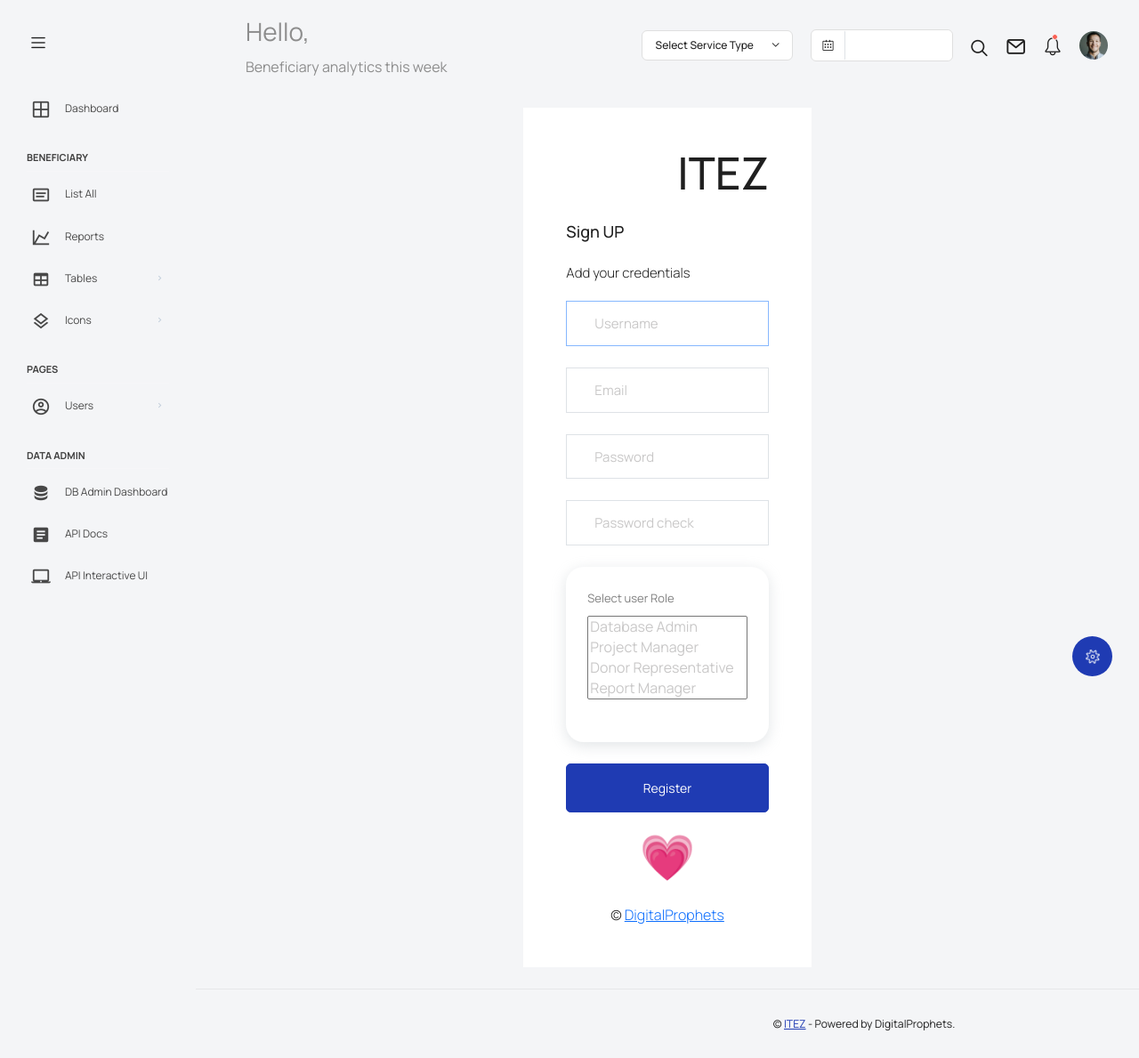
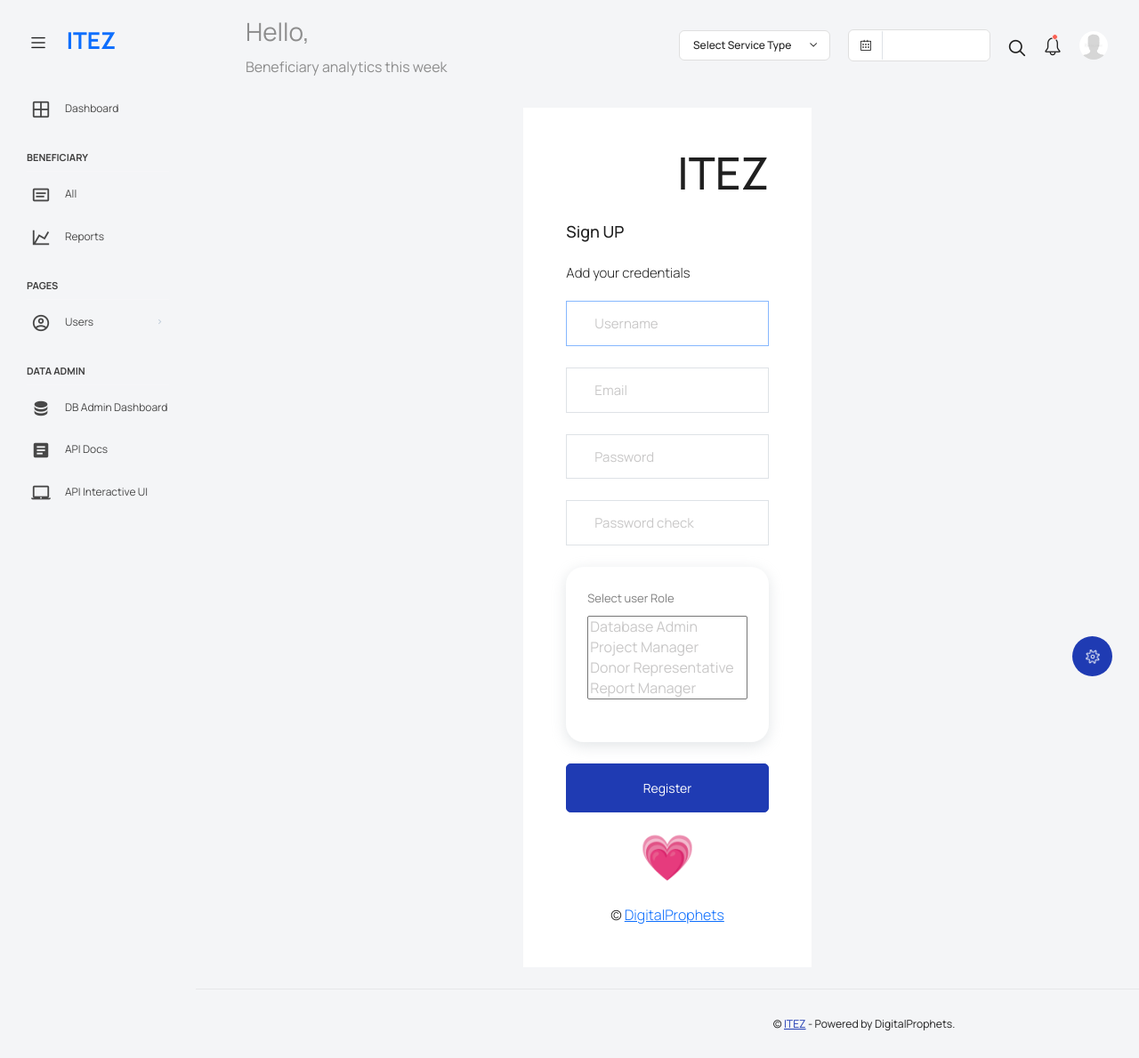
Before and after one commit to wearethepioneers18/itez, a Django app: page /register/ in a window 1280 px wide. Shown: the whole page at 89% size. Run offline with Django 3.2, Linux system fonts and the light colour scheme; parts of the project's set-up code (start-up, migrations or seed data) failed here and were passed over; some libraries are stand-ins or nearby versions.

Commit message:
Add base hold avatar

```diff
--- a/itez/templates/includes/navigation.html
+++ b/itez/templates/includes/navigation.html
@@ -7,11 +7,13 @@
         </div>
         <div>
           <a class="navbar-brand brand-logo" href="/">
-            <h1 style="padding-left:3em">ITEZ</h1>
             <!-- <img src="/static/assets/images/logo.svg" alt="logo" /> -->
           </a>
-          <a class="navbar-brand brand-logo-mini" href="/">
+          <!-- <a class="navbar-brand brand-logo-mini" href="/">
             <img src="/static/assets/images/logo-mini.svg" alt="logo" />
+          </a> -->
+          <a href="/" style="text-decoration: none;">
+            <h2 style="padding-left:0.3em"><b>ITEZ</b></h2>
           </a>
         </div>
       </div>
@@ -64,44 +66,7 @@
               <input type="search" class="form-control" placeholder="Search Here" title="Search here">
             </form>
           </li>
-          <li class="nav-item dropdown">
-            <a class="nav-link count-indicator" id="notificationDropdown" href="#" data-bs-toggle="dropdown">
-              <i class="icon-mail icon-lg"></i>
-            </a>
-            <div class="dropdown-menu dropdown-menu-right navbar-dropdown preview-list pb-0" aria-labelledby="notificationDropdown">
-              <a class="dropdown-item py-3 border-bottom">
-                <p class="mb-0 font-weight-medium float-left">You have 4 new notifications </p>
-                <span class="badge badge-pill badge-primary float-right">View all</span>
-              </a>
-              <a class="dropdown-item preview-item py-3">
-                <div class="preview-thumbnail">
-                  <i class="mdi mdi-alert m-auto text-primary"></i>
-                </div>
-                <div class="preview-item-content">
-                  <h6 class="preview-subject fw-normal text-dark mb-1">Application Error</h6>
-                  <p class="fw-light small-text mb-0"> Just now </p>
-                </div>
-              </a>
-              <a class="dropdown-item preview-item py-3">
-                <div class="preview-thumbnail">
-                  <i class="mdi mdi-settings m-auto text-primary"></i>
-                </div>
-                <div class="preview-item-content">
-                  <h6 class="preview-subject fw-normal text-dark mb-1">Settings</h6>
-                  <p class="fw-light small-text mb-0"> Private message </p>
-                </div>
-              </a>
-              <a class="dropdown-item preview-item py-3">
-                <div class="preview-thumbnail">
-                  <i class="mdi mdi-airballoon m-auto text-primary"></i>
-                </div>
-                <div class="preview-item-content">
-                  <h6 class="preview-subject fw-normal text-dark mb-1">New user registration</h6>
-                  <p class="fw-light small-text mb-0"> 2 days ago </p>
-                </div>
-              </a>
-            </div>
-          </li>
+
           <li class="nav-item dropdown">
             <a class="nav-link count-indicator" id="countDropdown" href="#" data-bs-toggle="dropdown" aria-expanded="false">
               <i class="icon-bell"></i>
@@ -109,52 +74,40 @@
             </a>
             <div class="dropdown-menu dropdown-menu-right navbar-dropdown preview-list pb-0" aria-labelledby="countDropdown">
               <a class="dropdown-item py-3">
-                <p class="mb-0 font-weight-medium float-left">You have 7 unread mails </p>
+                <p class="mb-0 font-weight-medium float-left">You have 2 unread notifications </p>
                 <span class="badge badge-pill badge-primary float-right">View all</span>
               </a>
               <div class="dropdown-divider"></div>
               <a class="dropdown-item preview-item">
                 <div class="preview-thumbnail">
-                  <img src="/static/assets/images/faces/face10.jpg" alt="image" class="img-sm profile-pic">
+                  <img src="/static/assets/images/faces/female.jpeg" alt="image" class="img-sm profile-pic">
                 </div>
                 <div class="preview-item-content flex-grow py-2">
-                  <p class="preview-subject ellipsis font-weight-medium text-dark">Marian Garner </p>
-                  <p class="fw-light small-text mb-0"> The meeting is cancelled </p>
+                  <p class="preview-subject ellipsis font-weight-medium text-dark">Database Admin </p>
+                  <p class="fw-light small-text mb-0"> Added 3 new beneficiaries </p>
                 </div>
               </a>
               <a class="dropdown-item preview-item">
                 <div class="preview-thumbnail">
-                  <img src="/static/assets/images/faces/face12.jpg" alt="image" class="img-sm profile-pic">
+                  <img src="/static/assets/images/faces/male.jpeg" alt="image" class="img-sm profile-pic">
                 </div>
                 <div class="preview-item-content flex-grow py-2">
-                  <p class="preview-subject ellipsis font-weight-medium text-dark">David Grey </p>
-                  <p class="fw-light small-text mb-0"> The meeting is cancelled </p>
-                </div>
-              </a>
-              <a class="dropdown-item preview-item">
-                <div class="preview-thumbnail">
-                  <img src="/static/assets/images/faces/face1.jpg" alt="image" class="img-sm profile-pic">
-                </div>
-                <div class="preview-item-content flex-grow py-2">
-                  <p class="preview-subject ellipsis font-weight-medium text-dark">Travis Jenkins </p>
-                  <p class="fw-light small-text mb-0"> The meeting is cancelled </p>
+                  <p class="preview-subject ellipsis font-weight-medium text-dark">Report Manager </p>
+                  <p class="fw-light small-text mb-0"> Requested a new report generation on benefficiaries </p>
                 </div>
               </a>
             </div>
           </li>
           <li class="nav-item dropdown d-none d-lg-block user-dropdown">
             <a class="nav-link" id="UserDropdown" href="#" data-bs-toggle="dropdown" aria-expanded="false">
-              <img class="img-xs rounded-circle" src="/static/assets/images/faces/face8.jpg" alt="Profile image"> </a>
+              <img class="img-xs rounded-circle" src="/static/assets/images/faces/male.jpeg" alt="Profile image"> </a>
             <div class="dropdown-menu dropdown-menu-right navbar-dropdown" aria-labelledby="UserDropdown">
               <div class="dropdown-header text-center">
-                <img class="img-md rounded-circle" src="/static/assets/images/faces/face8.jpg" alt="Profile image">
-                <p class="mb-1 mt-3 font-weight-semibold">Allen Moreno</p>
-                <p class="fw-light text-muted mb-0">allenmoreno@gmail.com</p>
+                <img class="img-md rounded-circle" src="/static/assets/images/faces/male.jpeg" alt="Profile image">
+                <p class="mb-1 mt-3 font-weight-semibold">{{ request.user.first_name|title }} {{ request.user.last_name|title }}</p>
+                <p class="fw-light text-muted mb-0">{{request.user.username}}</p>
               </div>
               <a class="dropdown-item"><i class="dropdown-item-icon mdi mdi-account-outline text-primary me-2"></i> My Profile <span class="badge badge-pill badge-danger">1</span></a>
-              <a class="dropdown-item"><i class="dropdown-item-icon mdi mdi-message-text-outline text-primary me-2"></i> Messages</a>
-              <a class="dropdown-item"><i class="dropdown-item-icon mdi mdi-calendar-check-outline text-primary me-2"></i> Activity</a>
-              <a class="dropdown-item"><i class="dropdown-item-icon mdi mdi-help-circle-outline text-primary me-2"></i> FAQ</a>
               <a href="{% url 'logout' %}" class="dropdown-item">
                 <i class="dropdown-item-icon mdi mdi-power text-primary me-2"></i>Sign Out</a>
             </div>
--- a/itez/templates/includes/right-sidebar.html
+++ b/itez/templates/includes/right-sidebar.html
@@ -8,10 +8,10 @@
           <div class="sidebar-bg-options" id="sidebar-dark-theme"><div class="img-ss rounded-circle bg-dark border me-3"></div>Dark</div>
           <p class="settings-heading mt-2">HEADER SKINS</p>
           <div class="color-tiles mx-0 px-4">
-            <div class="tiles success"></div>
+            <!-- <div class="tiles success"></div>
             <div class="tiles warning"></div>
             <div class="tiles danger"></div>
-            <div class="tiles info"></div>
+            <div class="tiles info"></div> -->
             <div class="tiles dark"></div>
             <div class="tiles default"></div>
           </div>
--- a/itez/templates/includes/sidebar.html
+++ b/itez/templates/includes/sidebar.html
@@ -12,7 +12,7 @@
           <li class="nav-item">
             <a class="nav-link" href="/list_beneficiary">
               <i class="menu-icon mdi mdi-card-text-outline"></i>
-              <span class="menu-title">List All</span>
+              <span class="menu-title">All</span>
             </a>
           </li>
           <li class="nav-item">
@@ -22,30 +22,6 @@
             </a>
           </li>
 
-          <li class="nav-item">
-            <a class="nav-link" data-bs-toggle="collapse" href="#tables" aria-expanded="false" aria-controls="tables">
-              <i class="menu-icon mdi mdi-table"></i>
-              <span class="menu-title">Tables</span>
-              <i class="menu-arrow"></i>
-            </a>
-            <div class="collapse" id="tables">
-              <ul class="nav flex-column sub-menu">
-                <li class="nav-item"> <a class="nav-link" href="/basic-table.html">Basic table</a></li>
-              </ul>
-            </div>
-          </li>
-          <li class="nav-item">
-            <a class="nav-link" data-bs-toggle="collapse" href="#icons" aria-expanded="false" aria-controls="icons">
-              <i class="menu-icon mdi mdi-layers-outline"></i>
-              <span class="menu-title">Icons</span>
-              <i class="menu-arrow"></i>
-            </a>
-            <div class="collapse" id="icons">
-              <ul class="nav flex-column sub-menu">
-                <li class="nav-item"> <a class="nav-link" href="/icons-mdi.html">Mdi icons</a></li>
-              </ul>
-            </div>
-          </li>
           <li class="nav-item nav-category">pages</li>
           <li class="nav-item">
             <a class="nav-link" data-bs-toggle="collapse" href="#auth" aria-expanded="false" aria-controls="auth">
```
